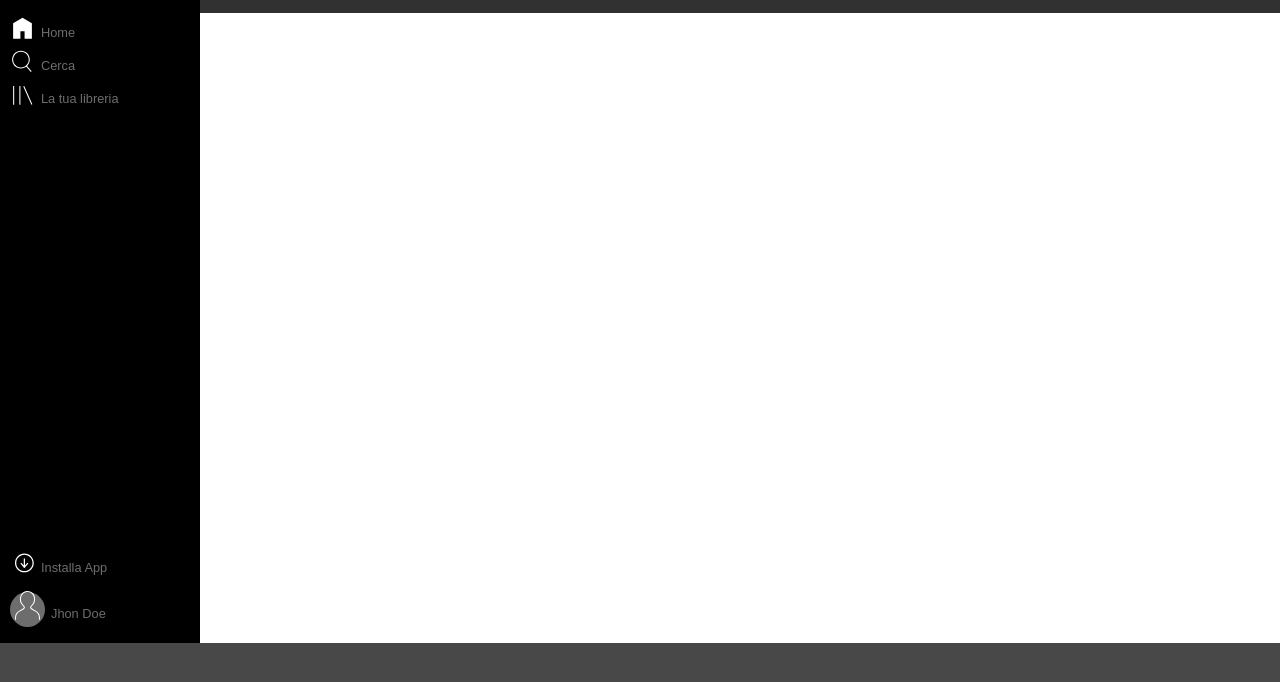
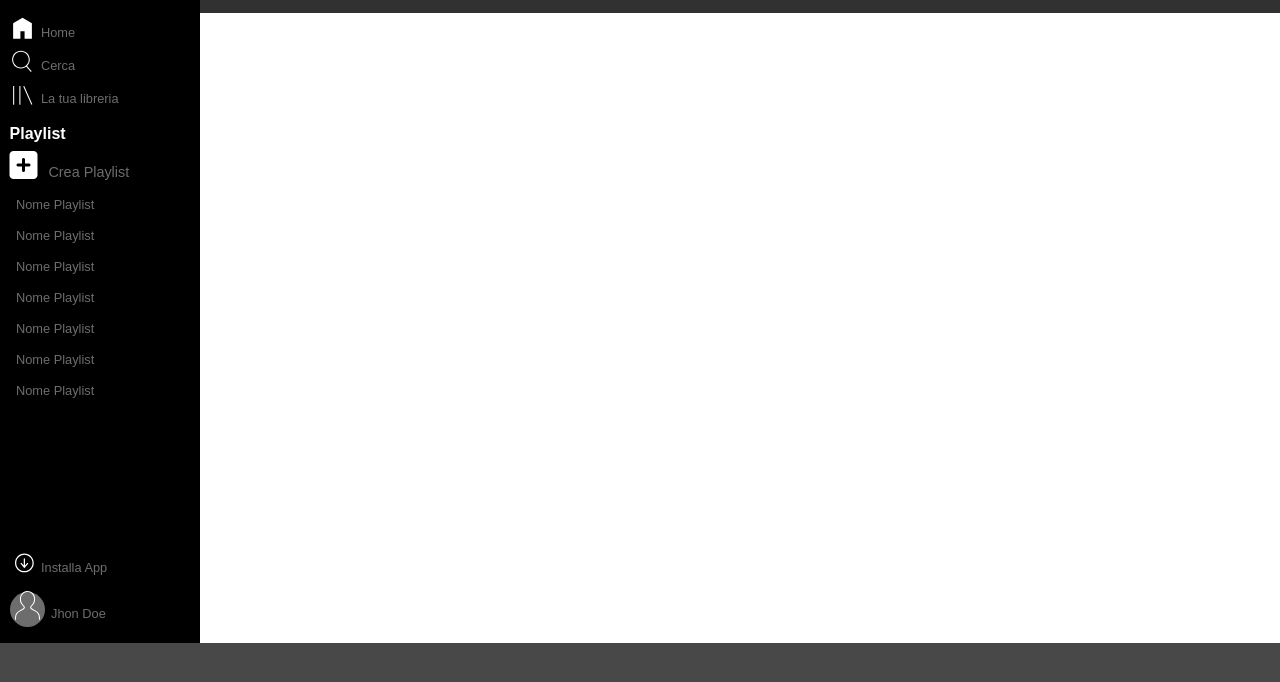
Before and after one commit to lucaruboni/html-css-spotifyweb, a plain HTML site: page index.html in a window 1280 px wide. Shown: the part 72-754 px from the top of the page. Drawn offline with Linux system fonts and the light colour scheme; a web font is replaced by a local one.

Commit message:
[add] add playlist style and content

```diff
--- a/assets/css/style.css
+++ b/assets/css/style.css
@@ -106,6 +106,28 @@ background-color: var(--dark-grey);
     margin-top: 0.5rem;
 }
 
+#add_playlist{
+    font-size: 0.9rem;
+    display: inline-block;
+}
+
+.white_head{
+    color: var(--light-white);
+    font-size: 1rem;
+    margin: 0.4rem 0;
+    margin-top: 0.6rem;
+}
+
+.playlist_title{
+    flex-direction: column;
+    margin-top: 1rem;
+    gap: 1rem;
+    list-style-type: none;
+}
+
+.playlist_title .basic_text{
+    align-self: flex-start;
+}
 
 /* #endregion sidebar */
 
--- a/index.html
+++ b/index.html
@@ -46,8 +46,27 @@
                         </h2>
                     </a>
 
-                    <div class="md_lg_display flexbox playlist_md_lg">
+                    <div class="centered_icon md_lg_display flexbox playlist_md_lg">
 
+                        <h2 class="white_head">
+                            Playlist
+                        </h2>
+
+                        <i class="fa-solid fa-2x fa-square-plus"></i>
+
+                        <span class="basic_text" id="add_playlist">
+                            Crea Playlist
+                        </span>
+
+                        <ul class="playlist_title flexbox">
+                            <li class="basic_text md_lg_display">Nome Playlist</li>
+                            <li class="basic_text md_lg_display">Nome Playlist</li>
+                            <li class="basic_text md_lg_display">Nome Playlist</li>
+                            <li class="basic_text md_lg_display">Nome Playlist</li>
+                            <li class="basic_text md_lg_display">Nome Playlist</li>
+                            <li class="basic_text md_lg_display">Nome Playlist</li>
+                            <li class="basic_text md_lg_display">Nome Playlist</li>
+                        </ul>
                     </div>
 
                 </div>
```
